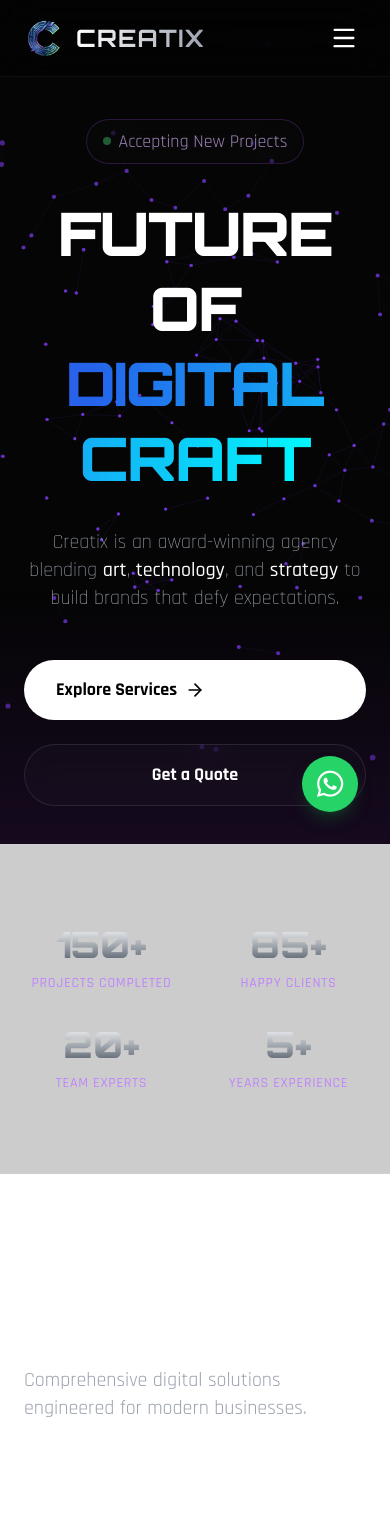
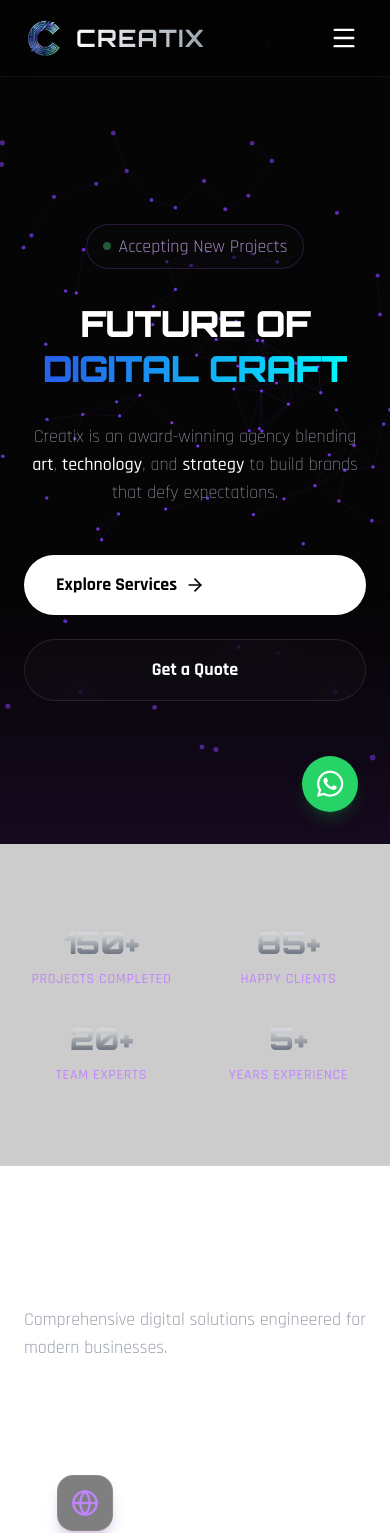
Before and after one commit to arpanksm/creatix-website, a React (Vite) app: page / in a window 390 px wide. Shown: the top 1533 px of the page. Built offline with nearby package versions, Linux system fonts and the light colour scheme.

Commit message:
Improve SEO with dynamic meta tags and fix accessibility issues 3

```diff
--- a/src/App.jsx
+++ b/src/App.jsx
@@ -1287,7 +1287,7 @@ export default function App() {
 
                 {/* Mobile Menu Overlay */}
                 {isMobileMenuOpen && (
-                    <div className="md:hidden absolute top-full left-0 w-full bg-black/95 backdrop-blur-xl border-b border-white/10 p-6 flex flex-col gap-6 animate-fade-in shadow-2xl">
+                    <div className="md:hidden absolute top-full left-0 w-full h-screen bg-black/95 backdrop-blur-xl border-b border-white/10 p-6 flex flex-col gap-6 animate-fade-in shadow-2xl overflow-y-auto">
                         <button onClick={() => { setView('home'); setIsMobileMenuOpen(false); }} className="text-lg text-gray-300 hover:text-white transition text-left">Home</button>
                         <button onClick={() => { setView('team'); setIsMobileMenuOpen(false); }} className="text-lg text-gray-300 hover:text-white transition text-left">Our Team</button>
                         <button onClick={() => {
@@ -1323,7 +1323,7 @@ export default function App() {
                 </RevealOnScroll>
 
                 <RevealOnScroll className="delay-100">
-                    <h1 className="text-6xl md:text-8xl font-black mb-8 leading-tight font-display tracking-tight">
+                    <h1 className="text-4xl sm:text-6xl md:text-8xl font-black mb-8 leading-tight font-display tracking-tight">
                         FUTURE OF <br/>
                         <span className="bg-clip-text text-transparent bg-gradient-to-r from-[#7c3aed] via-[#2563eb] to-[#00ffff] animate-gradient-x">
                             DIGITAL CRAFT
@@ -1332,7 +1332,7 @@ export default function App() {
                 </RevealOnScroll>
 
                 <RevealOnScroll className="delay-200">
-                    <p className="text-xl md:text-2xl text-gray-400 max-w-3xl mx-auto mb-12 font-light">
+                    <p className="text-lg sm:text-xl md:text-2xl text-gray-400 max-w-3xl mx-auto mb-12 font-light">
                         Creatix is an award-winning agency blending <span className="text-white font-medium">art</span>, <span className="text-white font-medium">technology</span>, and <span className="text-white font-medium">strategy</span> to build brands that defy expectations.
                     </p>
                 </RevealOnScroll>
@@ -1359,8 +1359,8 @@ export default function App() {
             <div className="container mx-auto px-6">
                  <div className="text-center mb-20">
                     <RevealOnScroll>
-                        <h1 className="text-5xl md:text-7xl font-bold font-display mb-6">Meet The <span className="text-purple-500">Minds</span></h1>
-                        <p className="text-xl text-gray-400 max-w-2xl mx-auto">The visionaries, creators, and strategists behind Creatix's digital revolution.</p>
+                        <h1 className="text-3xl sm:text-5xl md:text-7xl font-bold font-display mb-6">Meet The <span className="text-purple-500">Minds</span></h1>
+                        <p className="text-lg sm:text-xl text-gray-400 max-w-2xl mx-auto">The visionaries, creators, and strategists behind Creatix's digital revolution.</p>
                     </RevealOnScroll>
                 </div>
 
@@ -1403,7 +1403,7 @@ export default function App() {
                     {stats.map((stat, idx) => (
                         <RevealOnScroll key={idx} className={`delay-${idx * 100}`}>
                             <div className="text-center group hover:transform hover:scale-105 transition duration-300">
-                                <h3 className="text-4xl md:text-5xl font-black text-transparent bg-clip-text bg-gradient-to-b from-white to-gray-600 mb-2 font-display">
+                                <h3 className="text-3xl sm:text-4xl md:text-5xl font-black text-transparent bg-clip-text bg-gradient-to-b from-white to-gray-600 mb-2 font-display">
                                     <AnimatedCounter end={stat.value} suffix={stat.suffix} />
                                 </h3>
                                 <p className="text-purple-400 font-medium uppercase tracking-wider text-sm">{stat.label}</p>
@@ -1416,13 +1416,13 @@ export default function App() {
     );
 
     const ServicesSection = () => (
-        <section id="services" className="py-32 relative">
+        <section id="services" className="py-20 md:py-32 relative">
             <div className="absolute top-1/2 left-0 w-full h-96 bg-purple-900/10 blur-[100px] -z-10" aria-hidden="true"></div>
             <div className="container mx-auto px-6">
                 <div className="flex flex-col md:flex-row justify-between items-end mb-20">
                     <div className="max-w-2xl">
-                        <h2 className="text-4xl md:text-6xl font-bold font-display mb-6">Our Expertise</h2>
-                        <p className="text-xl text-gray-400">Comprehensive digital solutions engineered for modern businesses.</p>
+                        <h2 className="text-3xl sm:text-4xl md:text-6xl font-bold font-display mb-6">Our Expertise</h2>
+                        <p className="text-lg sm:text-xl text-gray-400">Comprehensive digital solutions engineered for modern businesses.</p>
                     </div>
                 </div>
 
@@ -1460,10 +1460,10 @@ export default function App() {
     );
 
     const RoadmapSection = () => (
-        <section id="process" className="py-32 relative bg-black/40">
+        <section id="process" className="py-20 md:py-32 relative bg-black/40">
             <div className="container mx-auto px-6">
                 <div className="text-center mb-24">
-                    <h2 className="text-4xl md:text-6xl font-bold font-display mb-6">The Process</h2>
+                    <h2 className="text-3xl sm:text-4xl md:text-6xl font-bold font-display mb-6">The Process</h2>
                     <p className="text-gray-400">From concept to launch, we follow a rigorous path to perfection.</p>
                 </div>
 
@@ -1538,7 +1538,7 @@ export default function App() {
     };
 
     const Testimonials = () => (
-        <section className="py-32 overflow-hidden">
+        <section className="py-20 md:py-32 overflow-hidden">
              <div className="container mx-auto px-6">
                 <h2 className="text-3xl md:text-5xl font-bold font-display text-center mb-16">Client Stories</h2>
                 <div className="grid grid-cols-1 md:grid-cols-3 gap-8">
@@ -1661,7 +1661,7 @@ export default function App() {
                                 <div className={`inline-block p-4 rounded-2xl bg-gradient-to-br from-purple-600 to-blue-600 text-white mb-6 shadow-lg shadow-purple-500/30`}>
                                     <IconComponent name={selectedService.icon} size={32} />
                                 </div>
-                                <h1 className="text-5xl md:text-7xl font-bold mb-6 font-display">{selectedService.title}</h1>
+                                <h1 className="text-3xl sm:text-5xl md:text-7xl font-bold mb-6 font-display">{selectedService.title}</h1>
                                 <p className="text-2xl text-gray-300 max-w-3xl font-light">{selectedService.longDesc}</p>
                             </div>
                             <div className="glass-panel p-8 rounded-2xl text-center min-w-[240px] border border-purple-500/20">
```
